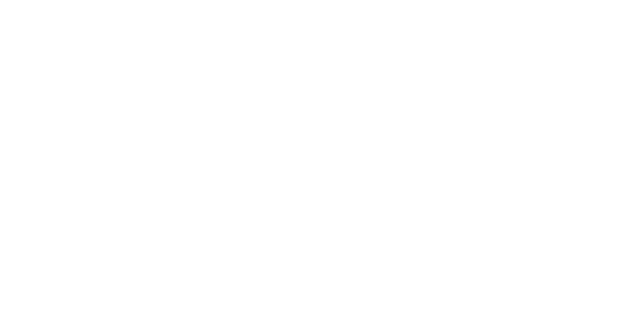
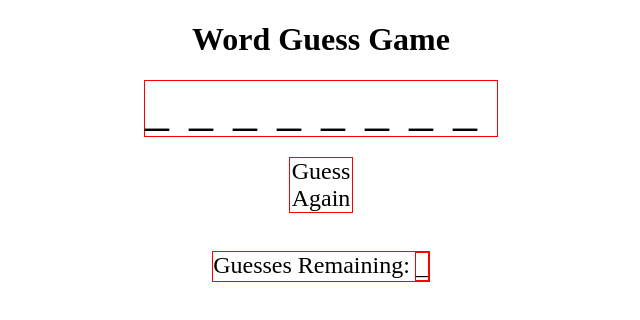
Before and after one commit to Olisun/Word-Guess-Game, a plain HTML site: page assets/index.html in a window 1280 px wide. Shown: the whole page, without its empty margins (319-959 px from the left). Drawn offline with Linux system fonts and the light colour scheme.

Commit message:
created html, css and js files. laid out initial structure of the game page. added variables and initial logic to js file. long way to go...

```diff
--- a/assets/css/style.css
+++ b/assets/css/style.css
@@ -0,0 +1,34 @@
+body {
+  text-align: center;
+}
+
+.container1 {
+  border: 1px solid red;
+  display: inline-flex;
+  font-size: 48px;
+  text-align: center;
+  letter-spacing: 20px
+}
+
+.container2 {
+  border: 1px solid red;
+  display: inline-flex;
+  font-size: 24px;
+}
+
+#guesses-remaining {
+  border: 1px solid red;
+  margin-left: 5px;
+}
+
+#message {
+  border: 1px solid red;
+  margin: 600px;
+  margin-top: 20px;
+  margin-bottom: 20px;
+  font-size: 24px;
+}
+
+.myStyle {
+  display: none;
+}
--- a/assets/index.html
+++ b/assets/index.html
@@ -10,7 +10,24 @@
 </head>
 
 <body>
-
+  <h1>Word Guess Game</h1>
+  <div class=container1>
+    <div class="hide" id="letter1">_</div>
+    <div class="hide" id="letter2">_</div>
+    <div class="hide" id="letter3">_</div>
+    <div class="hide" id="letter4">_</div>
+    <div class="hide" id="letter5">_</div>
+    <div class="hide" id="letter6">_</div>
+    <div class="hide" id="letter7">_</div>
+    <div class="hide" id="letter8">_</div>
+  </div>
+  <br>
+  <div id="message">Guess Again</div>
+  <br>
+  <div class="container2">
+    <div>Guesses Remaining:</div>
+    <div id="guesses-remaining">_</div>
+  </div>
   <script type="text/javascript" src="javascript/game.js"></script>
 </body>
 
--- a/assets/javascript/game.js
+++ b/assets/javascript/game.js
@@ -0,0 +1,36 @@
+var letterOne = document.getElementById('letter1');
+var letterTwo = document.getElementById('letter2');
+var letterThree = document.getElementById('letter3');
+var letterFour = document.getElementById('letter4');
+var letterFive = document.getElementById('letter5');
+var letterSix = document.getElementById('letter6');
+var letterSeven = document.getElementById('letter7');
+var letterEight = document.getElementById('letter8');
+var userMessage = document.getElementById('message');
+var remainingGuesses = document.getElementById('guesses-remaining')
+var guessesRemaining = 10;
+
+
+document.onkeyup = function(event) {
+  var keypress = event.key;
+  if (keypress === 'd') {
+    letterOne.innerHTML = 'D'
+  };
+  if (keypress === 'o') {
+    letterTwo.innerHTML = 'O'
+  };
+  if (keypress === 'g') {
+    letterThree.innerHTML = 'G'
+  };
+  if (keypress === 'd' && keypress === 'd')
+}
+
+
+
+// var arrayItems = ['letter1', 'letter2', 'letter3', 'letter4', 'letter5', 'letter6', 'letter7', 'letter8'];
+// const singleItem = [];
+// arrayItems.forEach(function(thingy) {
+//   singleItem.push(document.getElementById(thingy));
+// })
+
+// singleItem.forEach(thingy);
```
